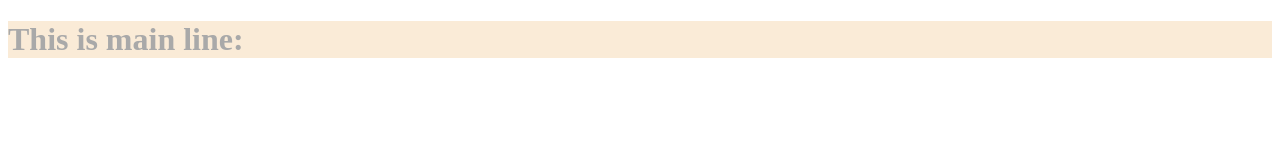
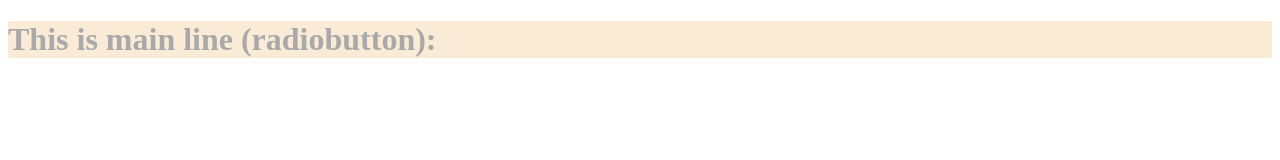
Before and after one commit to imcgcodingai-hub/local_git_repo, a plain HTML site: page index.html in a window 1280 px wide. Drawn offline with Linux system fonts and the light colour scheme.

Commit message:
radio button

```diff
--- a/index.html
+++ b/index.html
@@ -7,7 +7,7 @@
   </head>
   <body>
     <h1 style="color: darkgray; background-color: antiquewhite">
-      This is main line:
+      This is main line (radiobutton):
     </h1>
   </body>
 </html>
```
